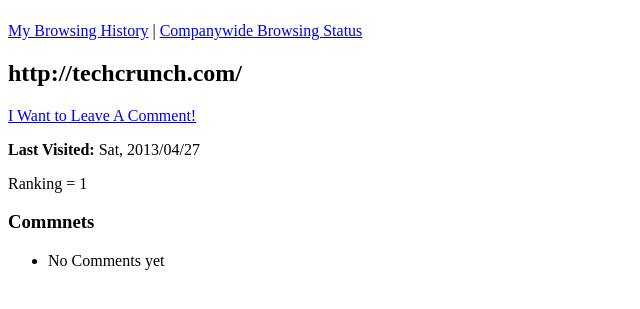
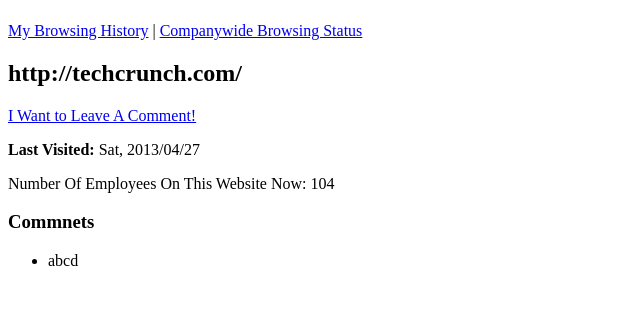
Before and after one commit to gzpgg3x/BrowsingOR, a Django app: page /questions/1/ in a window 1280 px wide. Shown: the part 92-401 px from the top of the page, without its empty margins (0-640 px from the left). Run offline with Django 3.2, Linux system fonts and the light colour scheme; data comes from the database, SQL or seed files in the repository; both versions use the stored data as it was after the commit; data that the repository does not hold is empty; parts of the project's set-up code (start-up, migrations or seed data) failed here and were passed over.

Commit message:
CanAddOneComment

```diff
--- a/jumpingintodjango/jumpingintodjango/templates/question_detail.html
+++ b/jumpingintodjango/jumpingintodjango/templates/question_detail.html
@@ -5,17 +5,15 @@
 	<p><a href="{% url "question_edit" question.id %}">I Want to Leave A Comment!</a></p>
 	<p><b>Last Visited:</b> {{question.publication_date|date:"D, Y/m/d"}}</p>
 	{% if question.description %}
-		<p>Ranking = {{question.id}}</p>
+		<p>Number Of Employees On This Website Now: {{question.cmpnyvisit}}</p>
 	{% else %}
 		No description provided
 	{% endif %}
 	</p>
 	<h3>Commnets</h3>
 	<ul>
-		{% for answer in question.answer_set.all %}
-			<li>{{answer.content|safe}}</li>
-		{% empty %}
-			<li>No Comments yet</li>
-		{% endfor %}
+
+			<li>{{question.description|safe}}</li>
+
 	</ul>
 {% endblock %}
```
Also changed, not shown: jumpingintodjango/jumpingintodjango/db/db.sqlite.
